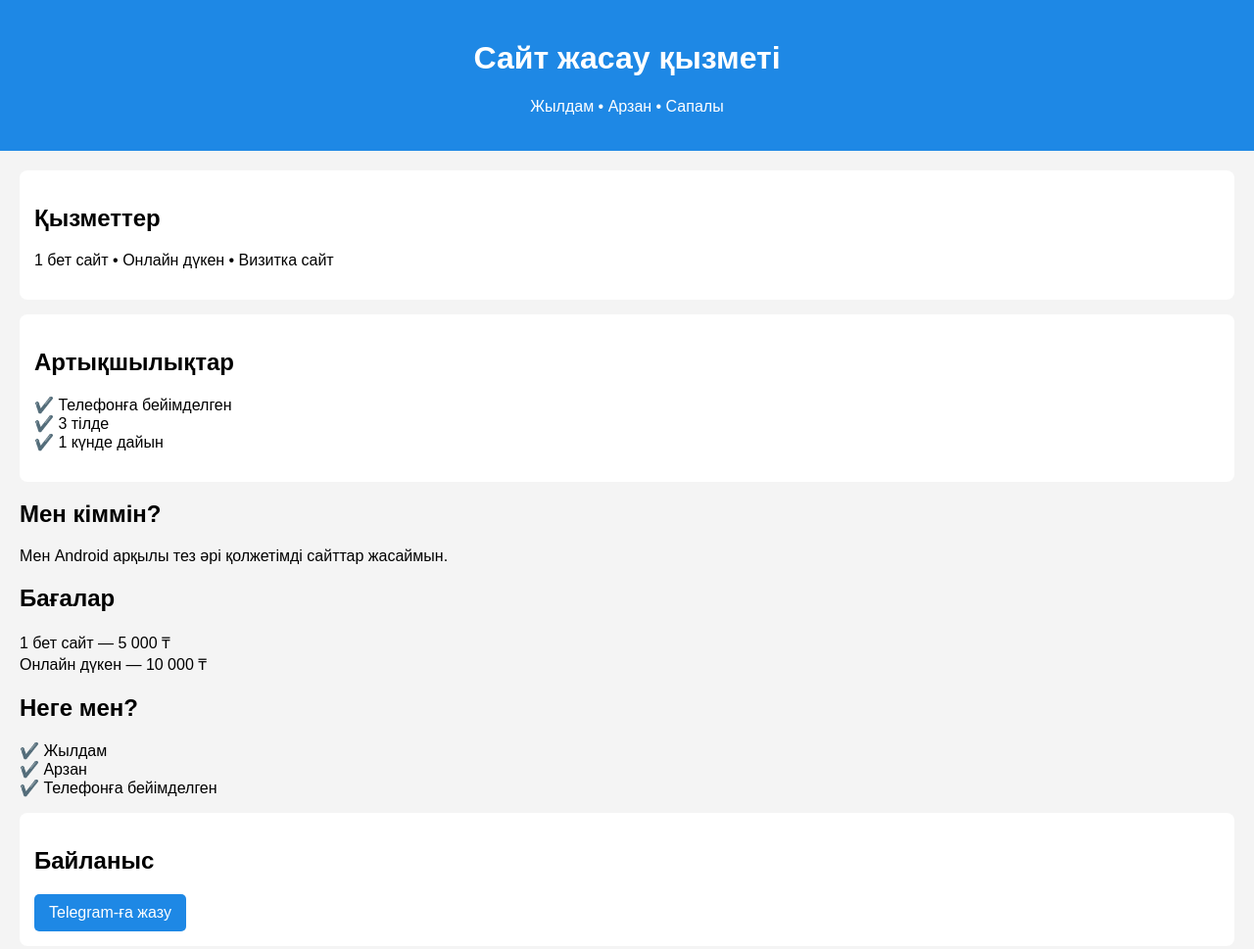
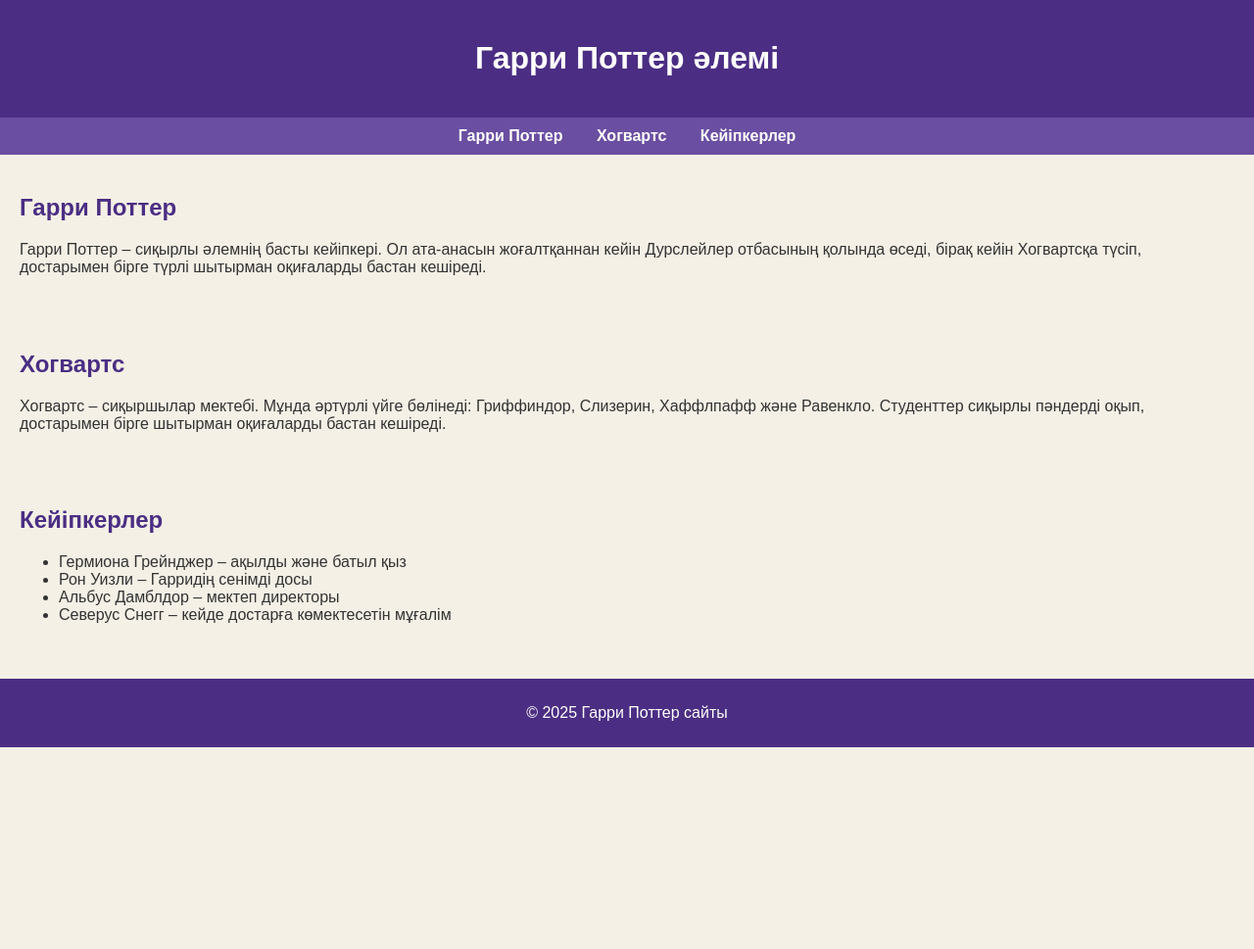
Before and after one commit to bauka4206-ship-it/Site, a plain HTML site: page index.html in a window 1280 px wide. Shown: the whole page at 98% size. After the commit the page ends 800 px from the top, so only its background shows below. Drawn offline with Linux system fonts and the light colour scheme.

Commit message:
Add files via upload

```diff
--- a/index.html
+++ b/index.html
@@ -3,60 +3,80 @@
 <head>
     <meta charset="UTF-8">
     <meta name="viewport" content="width=device-width, initial-scale=1.0">
-  <title>Дайын сайт</title>
+    <title>Гарри Поттер</title>
     <style>
-    body {margin:0;font-family:Arial;background:#f4f4f4;}
-    header {background:#1e88e5;color:white;padding:20px;text-align:center;}
-    section {padding:20px;}
-    .box {background:white;padding:15px;margin-bottom:15px;border-radius:8px;}
-    .btn {
-      display:inline-block;
-      padding:10px 15px;
-      background:#1e88e5;
-      color:white;
-      text-decoration:none;
-      border-radius:5px;
+        body {
+            font-family: Arial, sans-serif;
+            background-color: #f4f0e6;
+            color: #333;
+            margin: 0;
+            padding: 0;
+        }
+        header {
+            background-color: #4b2e83;
+            color: white;
+            padding: 20px;
+            text-align: center;
+        }
+        nav {
+            background-color: #6a4ea1;
+            padding: 10px;
+            text-align: center;
+        }
+        nav a {
+            color: white;
+            margin: 0 15px;
+            text-decoration: none;
+            font-weight: bold;
+        }
+        section {
+            padding: 20px;
+        }
+        h2 {
+            color: #4b2e83;
+        }
+        footer {
+            background-color: #4b2e83;
+            color: white;
+            text-align: center;
+            padding: 10px;
+            margin-top: 20px;
         }
     </style>
 </head>
 <body>
-
     <header>
-  <h1>Сайт жасау қызметі</h1>
-  <p>Жылдам • Арзан • Сапалы</p>
+        <h1>Гарри Поттер әлемі</h1>
     </header>
 
-<section>
-  <div class="box">
-    <h2>Қызметтер</h2>
-    <p>1 бет сайт • Онлайн дүкен • Визитка сайт</p>
-  </div>
+    <nav>
+        <a href="#harry">Гарри Поттер</a>
+        <a href="#hogwarts">Хогвартс</a>
+        <a href="#characters">Кейіпкерлер</a>
+    </nav>
 
-  <div class="box">
-    <h2>Артықшылықтар</h2>
-    <p>✔️ Телефонға бейімделген<br>✔️ 3 тілде<br>✔️ 1 күнде дайын</p>
-  </div>
-  <h2>Мен кіммін?</h2>
-<p>Мен Android арқылы тез әрі қолжетімді сайттар жасаймын.</p>
-  <h2>Бағалар</h2>
-<p>1 бет сайт — 5 000 ₸<br>Онлайн дүкен — 10 000 ₸</p>
-<h2>Неге мен?</h2>
-<p>✔️ Жылдам<br>✔️ Арзан<br>✔️ Телефонға бейімделген</p>
-
-
-  <div class="box">
-    <h2>Байланыс</h2>
-    <a class="btn" href="https://t.me/BOKA BABY 👾">Telegram-ға жазу</a>
-  </div>
+    <section id="harry">
+        <h2>Гарри Поттер</h2>
+        <p>Гарри Поттер – сиқырлы әлемнің басты кейіпкері. Ол ата-анасын жоғалтқаннан кейін Дурслейлер отбасының қолында өседі, бірақ кейін Хогвартсқа түсіп, достарымен бірге түрлі шытырман оқиғаларды бастан кешіреді.</p>
     </section>
 
+    <section id="hogwarts">
+        <h2>Хогвартс</h2>
+        <p>Хогвартс – сиқыршылар мектебі. Мұнда әртүрлі үйге бөлінеді: Гриффиндор, Слизерин, Хаффлпафф және Равенкло. Студенттер сиқырлы пәндерді оқып, достарымен бірге шытырман оқиғаларды бастан кешіреді.</p>
+    </section>
+
+    <section id="characters">
+        <h2>Кейіпкерлер</h2>
+        <ul>
+            <li>Гермиона Грейнджер – ақылды және батыл қыз</li>
+            <li>Рон Уизли – Гарридің сенімді досы</li>
+            <li>Альбус Дамблдор – мектеп директоры</li>
+            <li>Северус Снегг – кейде достарға көмектесетін мұғалім</li>
+        </ul>
+    </section>
+
+    <footer>
+        <p>© 2025 Гарри Поттер сайты</p>
+    </footer>
 </body>
 </html>
-<!DOCTYPE html>
-<html lang="kk">
-<head>
-  <meta charset="UTF-8">
-  <meta name="viewport" content="width=device-width, initial-scale=1.0">
-  <title>Дайын сайт</title>
-  <style>
-    body {margin:0;font-
```
Lines whose indentation alone changed are shown as unchanged.
